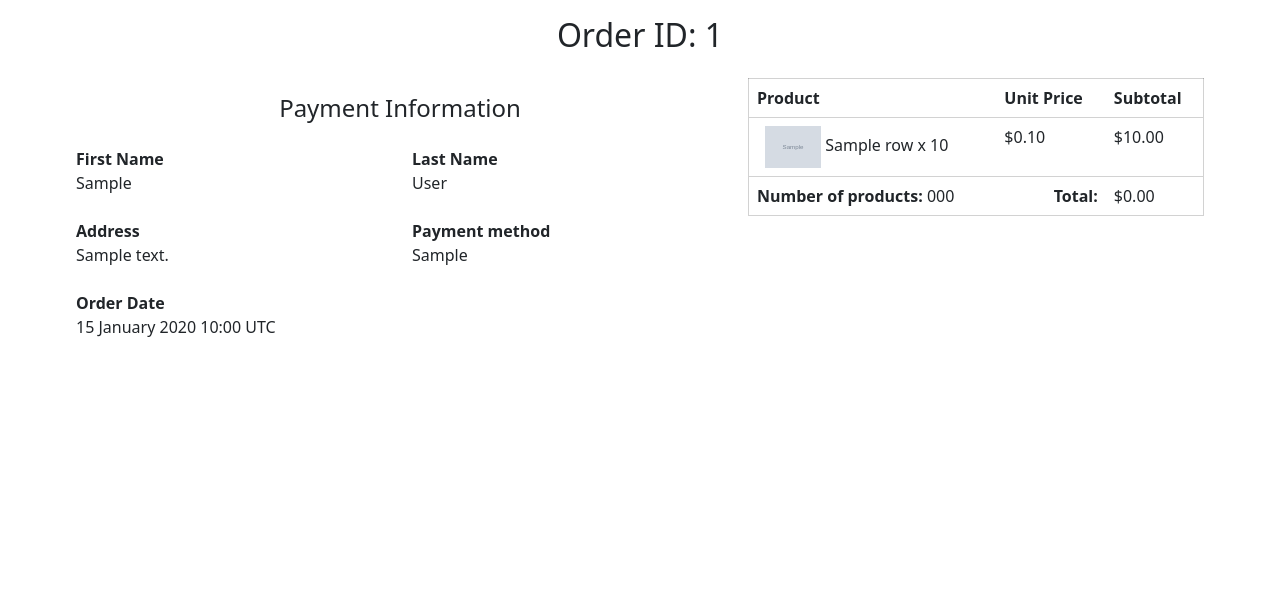
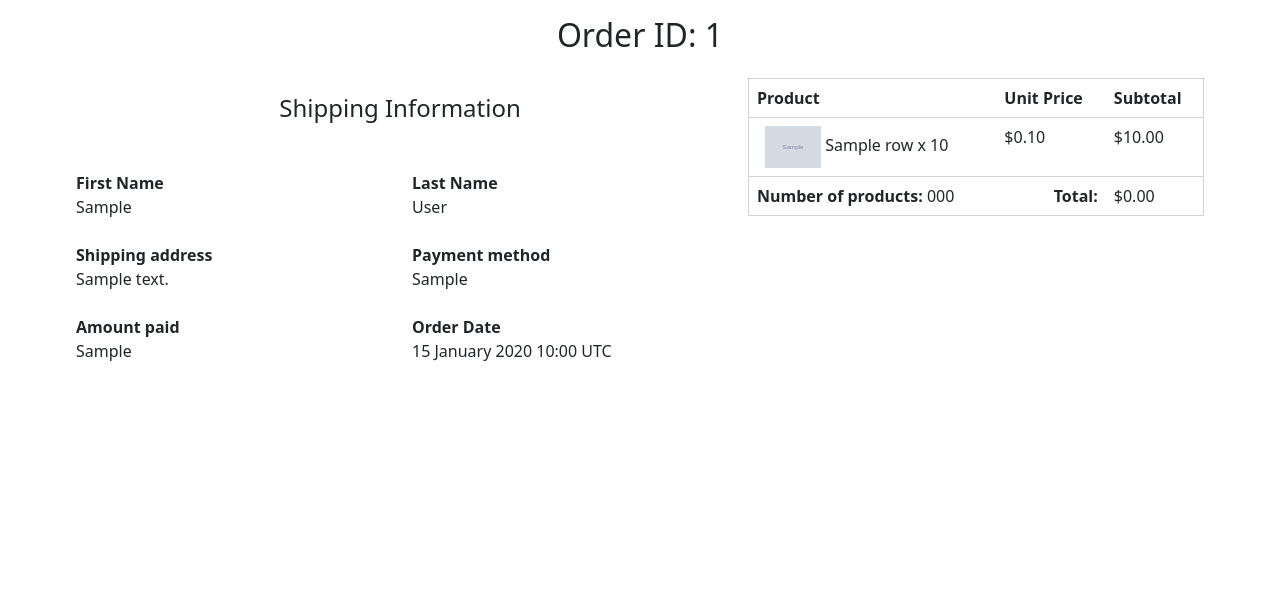
Before and after one commit to nashidahmed/IS601-006, a Flask app: template Shop/orders/templates/order.html in a window 1280 px wide. Shown: the part 58-661 px from the top of the page. Run offline with Flask 2, Linux system fonts and the light colour scheme; the template is opened without the code that fills it: most values are stand-ins (such as "Sample title", 1, 10 or a date in 2020); grey boxes marked "Sample" are stand-in pictures.

Commit message:
Added minor changes

```diff
--- a/Shop/categories/templates/view_categories.html
+++ b/Shop/categories/templates/view_categories.html
@@ -18,7 +18,7 @@
       {% for v in r.values() %}
       <td>{{v}}</td>
       {% endfor %}
-      <td>
+      <td class="text-end">
         <a href="{{url_for('categories.edit', id=r.get('id'))}}" class="btn btn-secondary btn-sm">Edit</a>
         <a href="{{url_for('categories.delete', id=r.get('id'))}}" class="btn btn-danger btn-sm">x</a>
       </td>
--- a/Shop/orders/templates/checkout.html
+++ b/Shop/orders/templates/checkout.html
@@ -15,7 +15,7 @@
   </div>
   <div class="row">
     <div class="col">
-      <div class="h4 text-center mt-3 mb-4">Payment Information</div>
+      <div class="h4 text-center mt-3 mb-4">Shipping Information</div>
       <form method="POST">
         <div class="row">
           <div class="col">
--- a/Shop/orders/templates/order.html
+++ b/Shop/orders/templates/order.html
@@ -34,7 +34,15 @@ Order - {{order.id}}
       {% endif %}
       <div class="row">
         <div class="col">
-          <div class="h4 text-center mt-3 mb-4">Payment Information</div>
+          <div class="h4 text-center mt-3 mb-5">Shipping Information</div>
+          {% if current_user.has_role("Owner") and 'confirmation' not in request.path %}
+          <div class="row mb-4">
+            <div class="col">
+              <div class="fw-bold">Username</div>
+              <div>{{order.username}}</div>
+            </div>
+          </div>
+          {% endif %}
           <div class="row mb-4">
             <div class="col">
               <div class="fw-bold">First Name </div>
@@ -47,7 +55,7 @@ Order - {{order.id}}
           </div>
           <div class="row">
             <div class="col">
-              <div class="fw-bold">Address </div>
+              <div class="fw-bold">Shipping address</div>
               <div class="white-space-pre-wrap mb-4">{{order.address}}</div>
             </div>
             <div class="col">
@@ -56,12 +64,10 @@ Order - {{order.id}}
             </div>
           </div>
           <div class="row">
-            {% if current_user.has_role("Owner") and 'confirmation' not in request.path %}
             <div class="col">
-              <div class="fw-bold">Username</div>
-              <div>{{order.username}}</div>
+              <div class="fw-bold">Amount paid</div>
+              <div>{{order.money_received}}</div>
             </div>
-            {% endif %}
             <div class="col">
               <div class="fw-bold">Order Date</div>
               <div>{{order.created.strftime('%d %B %Y %H:%M')}} UTC</div>
--- a/Shop/templates/product.html
+++ b/Shop/templates/product.html
@@ -20,7 +20,7 @@ Edit Product
     <form method="POST">
       {{ form.hidden_tag() }}
       {{ render_field(form.name, placeholder="Enter the name of the product") }}
-      {{ render_field(form.description, placeholder="Enter the product description") }}
+      {{ render_field(form.description, placeholder="Enter the product description", rows="5") }}
       {{ render_field(form.category) }}
       {{ render_field(form.stock, placeholder="Enter the number of products in stock") }}
       {{ form.cost.label(class="form-label") }}
--- a/Shop/templates/view_product.html
+++ b/Shop/templates/view_product.html
@@ -16,6 +16,9 @@
       <div class="h3 mt-3 mb-4">{{resp.name}}</div>
       {% set price = resp.cost / 100 %}
       <div class="mt-2 mb-3">Price: ${{'%.2f' % price|float}}</div>
+      {% if current_user.is_authenticated and current_user.has_role("Owner") %}
+      <div class="mt-2 mb-3">Stock: {{resp.stock}}</div>
+      {% endif %}
       <div>{{resp.description}}</div>
       <form class="mt-4" method="POST" action="{{url_for('cart.add')}}">
         {{ form.hidden_tag() }}
@@ -27,9 +30,6 @@
         <div class="edit-btn">
           <a class="btn btn-primary" href="{{url_for('shop.edit', id = resp.id)}}">Edit</a>
         </div>
-        {# <div class="delete">
-          <button class="btn btn-danger">Delete</button>
-        </div> #}
       </div>
       {% endif %}
     </div>
--- a/Shop/views/shop.py
+++ b/Shop/views/shop.py
@@ -67,7 +67,7 @@ def view(id):
 @admin_owner_permission.require(http_exception=403)
 def edit(id):
     form = EditProductForm()
-    if form.validate_on_submit:
+    if request.method == 'POST' and form.validate_on_submit:
         name = form.name.data
         description = form.description.data
         category = form.category.data
```
Also changed, not shown: Shop/admin/admin.py (+7 -1 lines), Shop/templates/view_products.html (+9 -9 lines).
